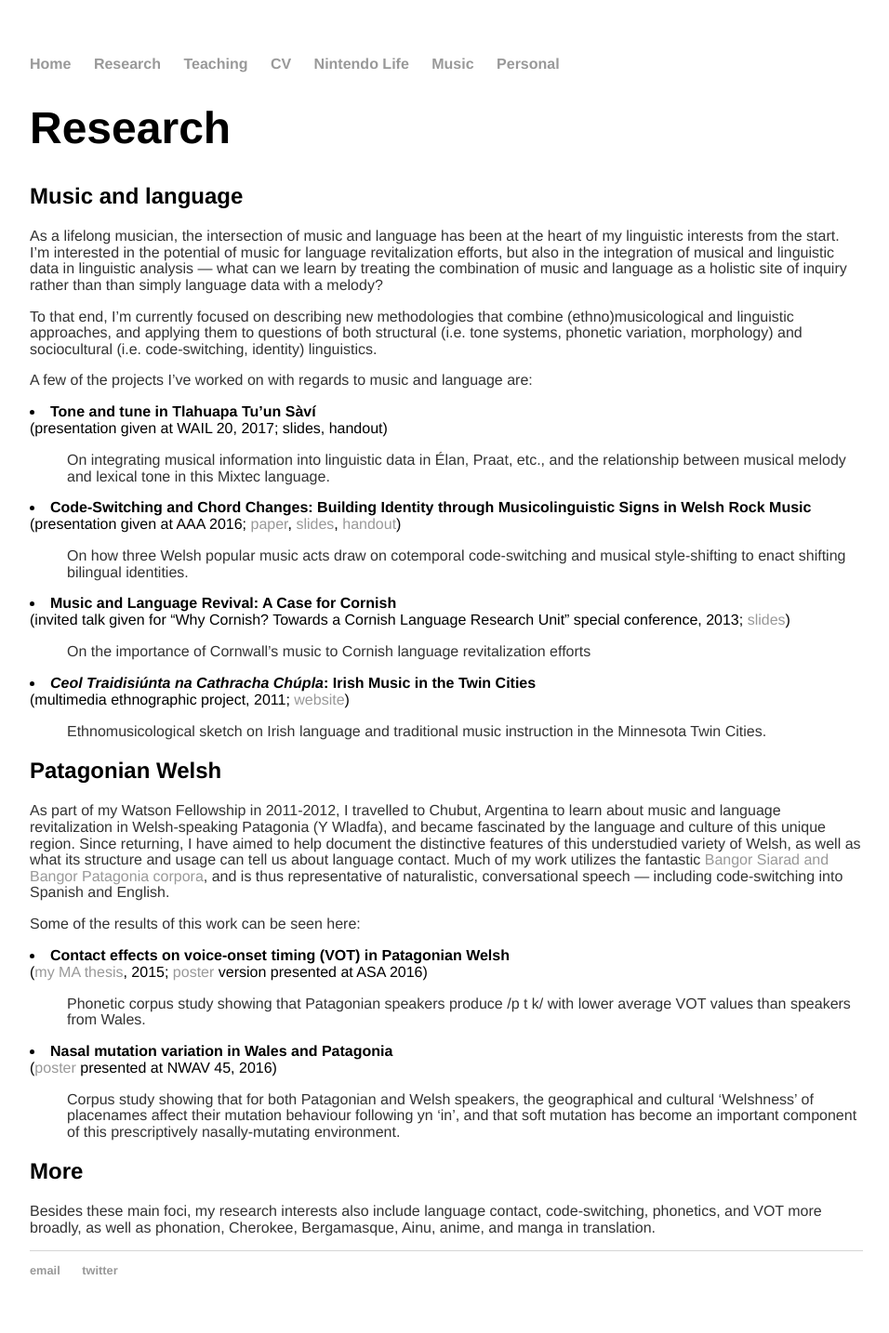
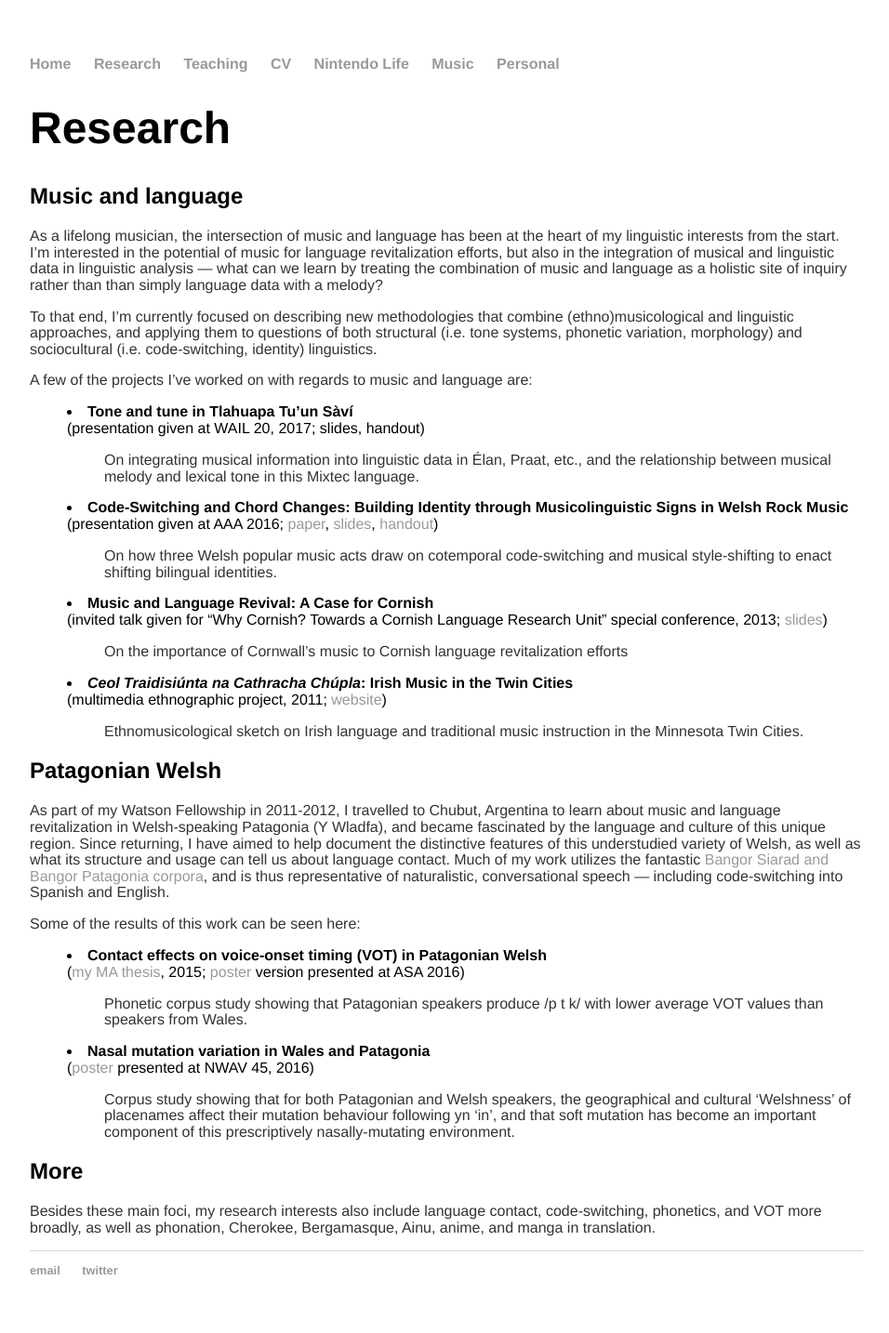
Before and after one commit to morgansleeper/morgansleeper.github.io, a Jekyll site: the page built from research/index.html, in a window 1280 px wide. Shown: the whole page at 93% size, without its empty margins (160-1116 px from the left). Built offline with Jekyll 4.4.1, drawn with Linux system fonts in a browser that asks for light colours.

Commit message:
Update index.html

```diff
--- a/research/index.html
+++ b/research/index.html
@@ -13,11 +13,11 @@ title: Morgan Sleeper | Research
   and applying them to questions of both structural (i.e. tone systems, phonetic variation, morphology) and sociocultural
   (i.e. code-switching, identity) linguistics.</p>
 <p>A few of the projects I’ve worked on with regards to music and language are:</p>
-<li><b>Tone and tune in Tlahuapa Tu’un Sàví</b> <br>(presentation given at WAIL 20, 2017; slides, handout)
+<li style="margin-left: 40px;"><b>Tone and tune in Tlahuapa Tu’un Sàví</b> <br>(presentation given at WAIL 20, 2017; slides, handout)
  <p style="margin-left: 40px">On integrating musical information into linguistic data in Élan, Praat, etc.,
    and the relationship between musical melody and lexical tone in this Mixtec language.
 </p></li>
-<li><b>Code-Switching and Chord Changes: Building Identity through Musicolinguistic Signs in Welsh Rock Music</b>
+<li style="margin-left: 40px;"><b>Code-Switching and Chord Changes: Building Identity through Musicolinguistic Signs in Welsh Rock Music</b>
   <br>(presentation given at AAA 2016;
   <a href = /Sleeper_AAA_2016_paper.pdf>paper</a>,
    <a href = /Sleeper_AAA_2016_slides.pdf>slides</a>,
@@ -27,7 +27,7 @@ title: Morgan Sleeper | Research
     musical style-shifting to enact shifting bilingual identities.
   </p>
 </li>
-<li><b>Music and Language Revival: A Case for Cornish</b>
+<li style="margin-left: 40px;"><b>Music and Language Revival: A Case for Cornish</b>
   <br>(invited talk given for “Why Cornish? Towards a Cornish Language Research Unit” special conference, 2013;
   <a href = /Sleeper_CaseforCornish.pdf>slides</a>)
 
@@ -35,7 +35,7 @@ title: Morgan Sleeper | Research
 
   </p>
 </li>
-<li><b><em>Ceol Traidisiúnta na Cathracha Chúpla</em>: Irish Music in the Twin Cities</b>
+<li style="margin-left: 40px;"><b><em>Ceol Traidisiúnta na Cathracha Chúpla</em>: Irish Music in the Twin Cities</b>
   <br>(multimedia ethnographic project, 2011;
   <a href = https://www.macalester.edu/academics/music/courses/coursepages/Ethnomusicology/morgansleeper/>website</a>)
 
@@ -54,7 +54,7 @@ of naturalistic, conversational speech — including code-switching into Spanish
 </p>
 <p>Some of the results of this work can be seen here:</p>
 
-<li><b>Contact effects on voice-onset timing (VOT) in Patagonian Welsh </b>
+<li style="margin-left: 40px;"><b>Contact effects on voice-onset timing (VOT) in Patagonian Welsh </b>
   <br>
   (<a href = /Sleeper_MA.pdf>my MA thesis</a>, 2015;
   <a href = /Sleeper_ASA2016_poster.pdf>poster</a> version presented at ASA 2016)
@@ -64,7 +64,7 @@ of naturalistic, conversational speech — including code-switching into Spanish
 
   </p>
 </li>
-<li><b>Nasal mutation variation in Wales and Patagonia</b>
+<li style="margin-left: 40px;"><b>Nasal mutation variation in Wales and Patagonia</b>
   <br>(<a href = /Sleeper_NWAV45_poster>poster</a> presented at NWAV 45, 2016)
 
   <p style="margin-left: 40px">	Corpus study showing that for both Patagonian and Welsh speakers,
```
